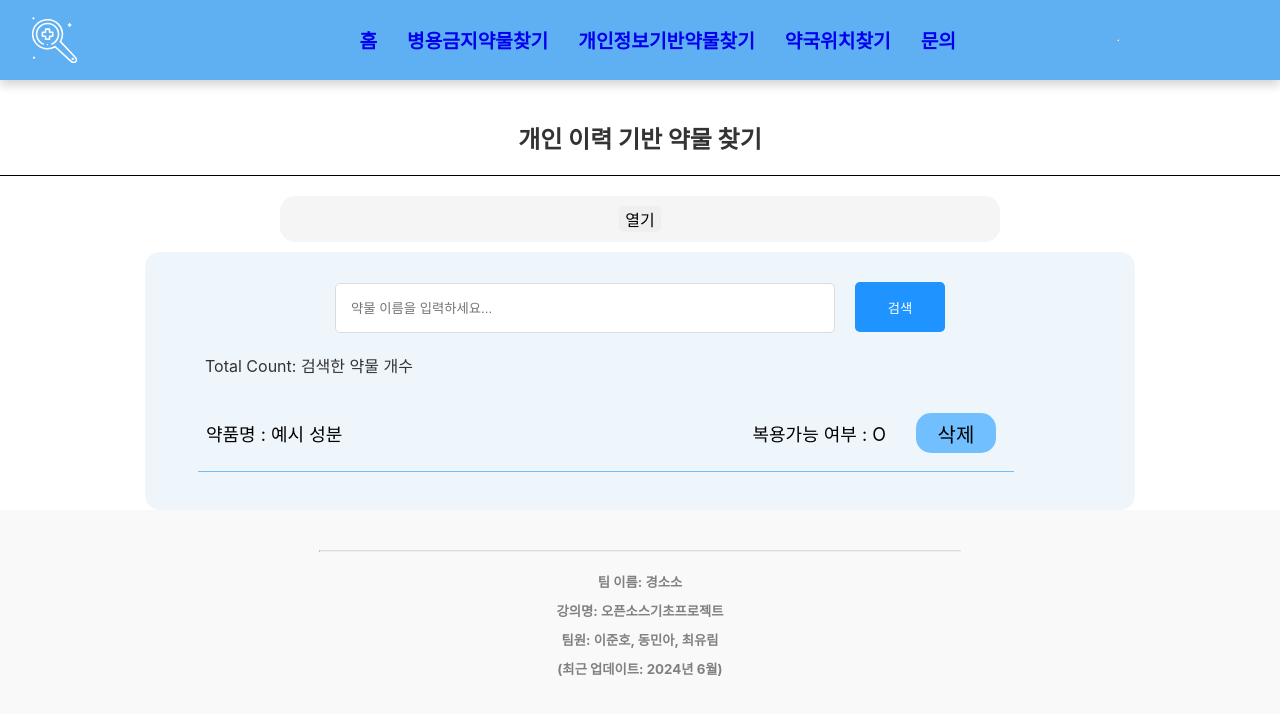
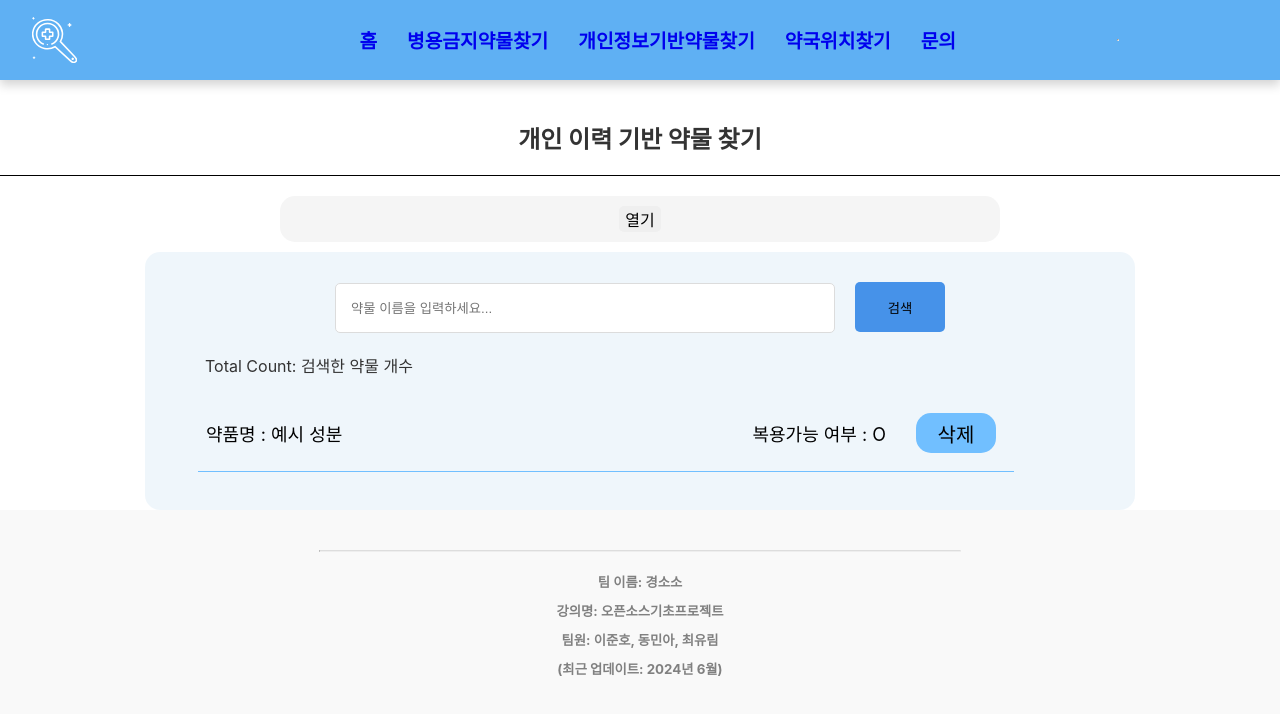
Before and after one commit to LovellR/GSS_Project, a React (Create React App) app in the folder oss-project/: page /detail in a window 1280 px wide. In both pictures the pointer is over the button "검색". Shown: the top 714 px of the page. Built offline with nearby package versions, Linux system fonts and the light colour scheme.

Commit message:
검색 버튼 스타일링

```diff
--- a/oss-project/src/JS/css/PersonalEditor.css
+++ b/oss-project/src/JS/css/PersonalEditor.css
@@ -21,6 +21,11 @@
     margin: 10px;
     border-radius: 5px;
     border: none;
-    background-color: #1f93ff;
+    background-color: #45a1f7;
     color: white;
 }
+
+.editor_wrapper button:hover {
+    background-color: #4692e9; /* 바꾸고자 하는 배경 색상으로 변경 */
+    color: black;
+}
```
